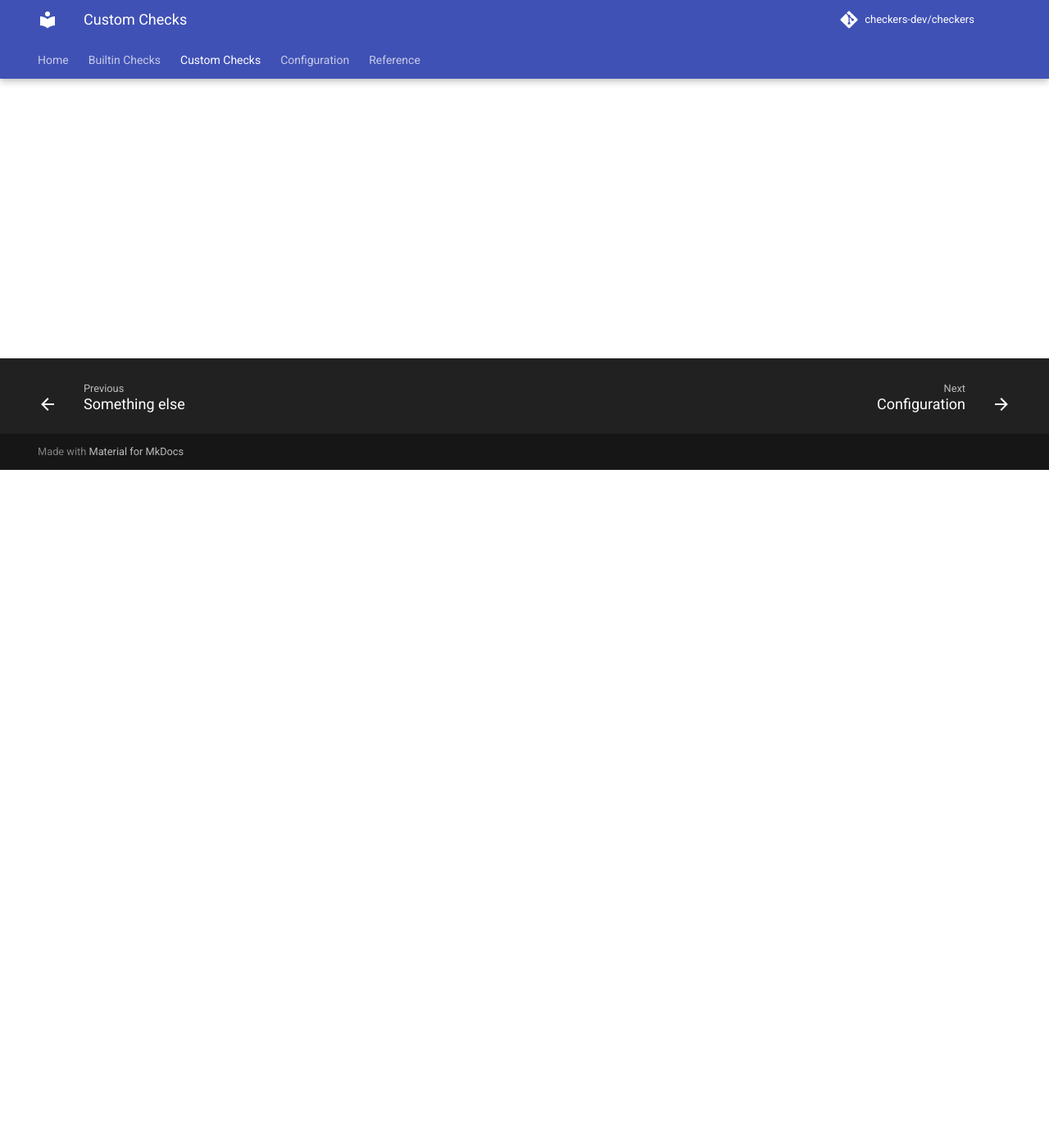
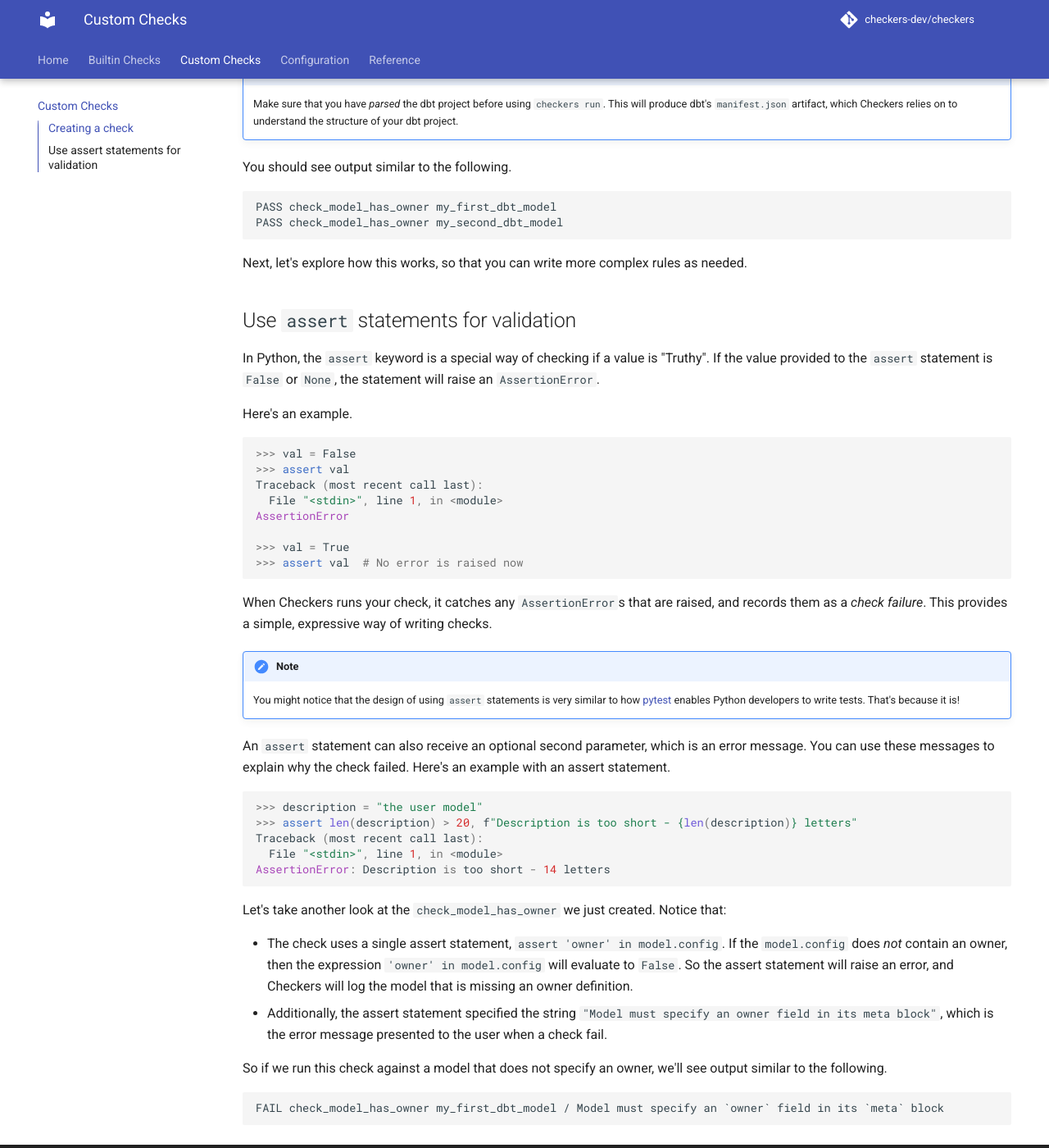
Before and after one commit to checkers-dev/checkers, an MkDocs documentation site: the page built from docs/custom_checks.md, in a window 1280 px wide and 1400 px high, scrolled down 827 px. Shown: the whole window at 82% size. Built offline with MkDocs 1.6.1 and Material for MkDocs 9.7.7, drawn with Linux system fonts in a browser that asks for light colours; comment, search, counter and statistics services are not loaded; the version menu is left out; some of the changed text lies outside the part shown.

Commit message:
Documentation improvements (#2)

````diff
--- a/docs/custom_checks.md
+++ b/docs/custom_checks.md
@@ -1,3 +1,94 @@
 # Custom Checks
 
-Here's how to write a custom check...
+This section of the documentation describes how to create a custom check which validates all of the models in a dbt project define an `owner` property in their meta configuration. Ie, all models should have a config block similar to the following.
+
+```sql
+{{
+    config(
+        meta={'owner': 'marketing'}
+    )
+}}
+```
+
+## Creating a check
+
+To get started, create a new file in the root of your dbt project called `linter.py`.
+
+```
+touch linter.py
+```
+
+Then open the file and add the following code. We'll explain how this works shortly.
+
+
+```py
+# linter.py
+from checkers import Model
+
+def check_model_has_owner(model: Model):
+    assert 'owner' in model.meta, "Model must specify an `owner` field in its `meta` block"
+
+```
+
+We can run this check against all the models in the dbt project by using the `checkers run` command.
+
+```
+dbt parse
+checkers run
+```
+
+!!! Note
+
+    Make sure that you have _parsed_ the dbt project before using `checkers run`. This will produce dbt's `manifest.json` artifact, which Checkers relies on to understand the structure of your dbt project.
+
+You should see output similar to the following.
+
+```
+PASS check_model_has_owner my_first_dbt_model
+PASS check_model_has_owner my_second_dbt_model
+```
+
+Next, let's explore how this works, so that you can write more complex rules as needed.
+
+## Use `assert` statements for validation
+
+In Python, the `assert` keyword is a special way of checking if a value is "Truthy". If the value provided to the `assert` statement is `False` or `None`, the statement will raise an `AssertionError`.
+
+Here's an example.
+
+```py
+>>> val = False
+>>> assert val
+Traceback (most recent call last):
+  File "<stdin>", line 1, in <module>
+AssertionError
+
+>>> val = True
+>>> assert val  # No error is raised now
+```
+
+When Checkers runs your check, it catches any `AssertionError`s that are raised, and records them as a _check failure_. This provides a simple, expressive way of writing checks.
+
+!!! Note
+    You might notice that the design of using `assert` statements is very similar to how [pytest](https://docs.pytest.org/en/stable/) enables Python developers to write tests. That's because it is!
+
+An `assert` statement can also receive an optional second parameter, which is an error message. You can use these messages to explain why the check failed. Here's an example with an assert statement.
+
+```py
+>>> description = "the user model"
+>>> assert len(description) > 20, f"Description is too short - {len(description)} letters"
+Traceback (most recent call last):
+  File "<stdin>", line 1, in <module>
+AssertionError: Description is too short - 14 letters
+```
+
+Let's take another look at the `check_model_has_owner` we just created. Notice that:
+
+- The check uses a single assert statement, `assert 'owner' in model.config`. If the `model.config` does _not_ contain an owner, then the expression `'owner' in model.config` will evaluate to `False`. So the assert statement will raise an error, and Checkers will log the model that is missing an owner definition.
+- Additionally, the assert statement specified the string `"Model must specify an owner field in its meta block"`, which is the error message presented to the user when a check fail.
+
+So if we run this check against a model that does not specify an owner, we'll see output similar to the following.
+
+```
+FAIL check_model_has_owner my_first_dbt_model / Model must specify an `owner` field in its `meta` block
+```
````
Also changed, not shown: README.md (+47 -1 lines), docs/index.md (+6 -0 lines), 2 other files.
